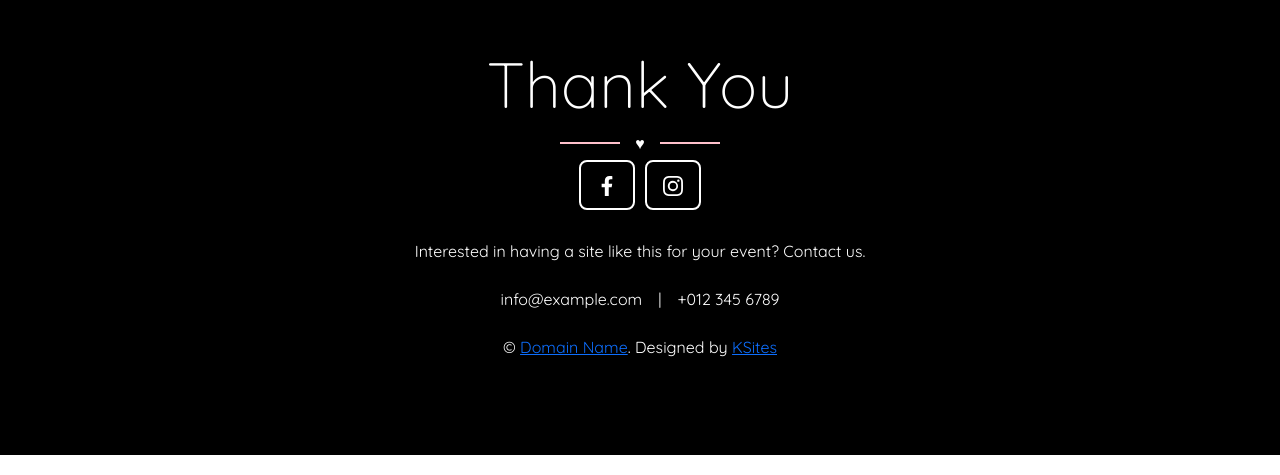
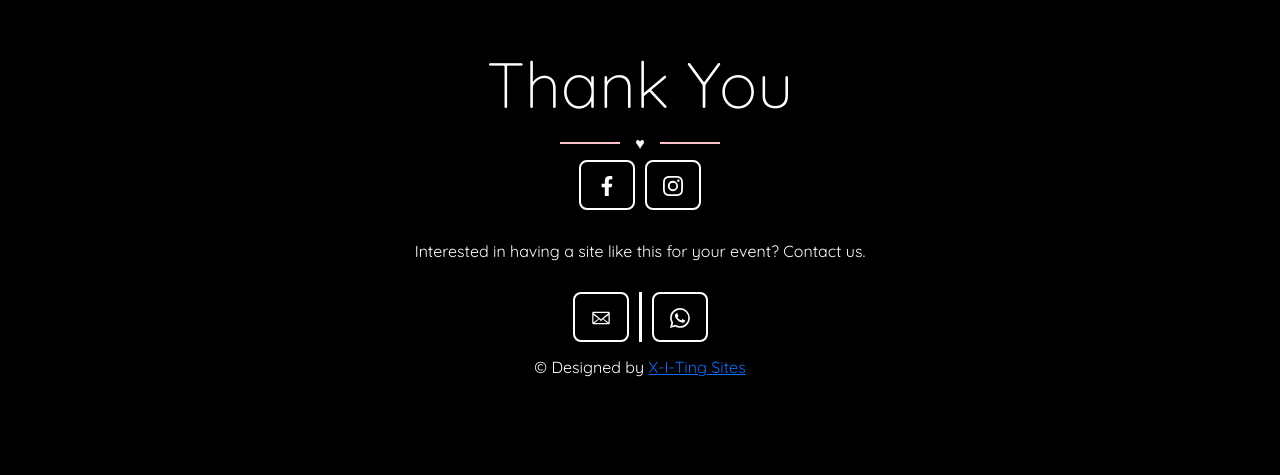
Before and after one commit to ZeroRex0126/weddingrsv, a Next.js app: page / in a window 1280 px wide. Shown: the part 4459-4934 px from the top of the page. Built offline with nearby package versions, Linux system fonts and the light colour scheme.

Commit message:
final commit

```diff
--- a/components/contact/contact.jsx
+++ b/components/contact/contact.jsx
@@ -1,6 +1,7 @@
 import styled from "styled-components";
-import { BsInstagram } from "react-icons/bs";
+import { BsInstagram, BsWhatsapp } from "react-icons/bs";
 import { FaFacebookF } from "react-icons/fa";
+import { GoMail } from "react-icons/go";
 import { Fade } from "react-awesome-reveal";
 import { fontColor, lineColor, primaryColor } from "../../libs/color";
 
@@ -13,6 +14,11 @@ const ContactComp = styled.div`
   align-items: center;
   background-color: ${primaryColor};
   color: ${fontColor};
+
+  .divider {
+    border-left: solid;
+    margin: 5px;
+  }
 
   .socialBtn {
     background: ${primaryColor};
@@ -68,7 +74,8 @@ const Contact = () => {
             </a> */}
               <a
                 className="socialBtn btn btn-lg btn-outline-light btn-lg-square mr-2"
-                href="#"
+                href="https://www.facebook.com/profile.php?id=100092525387923"
+                target="_blank"
               >
                 <FaFacebookF />
               </a>
@@ -80,7 +87,8 @@ const Contact = () => {
             </a> */}
               <a
                 className="socialBtn btn btn-lg btn-outline-light btn-lg-square"
-                href="#"
+                href="https://www.instagram.com/x_i_ting_sites/"
+                target="_blank"
               >
                 <BsInstagram />
               </a>
@@ -89,13 +97,31 @@ const Contact = () => {
               Interested in having a site like this for your event? Contact us.
             </p>
             <div className="d-flex justify-content-center py-2">
-              <p href="#">info@example.com</p>
-              <span className="px-3">|</span>
-              <p href="#">+012 345 6789</p>
+              <a
+                className="socialBtn btn btn-lg btn-outline-light btn-lg-square"
+                href="mailto: x.i.ting.sites@gmail.com"
+              >
+                <GoMail />
+              </a>
+              <span className=" divider"></span>
+              <a
+                className="socialBtn btn btn-lg btn-outline-light btn-lg-square"
+                href="https://api.whatsapp.com/send?phone=27823233880&text=Hello%20%F0%9F%91%8B%0A%0AI%20am%20interested%20in%20a%20RSVP%2Fany%20website%F0%9F%98%84"
+                target="_blank"
+              >
+                <BsWhatsapp />
+              </a>
             </div>
             <p className="m-0">
-              &copy; <a className="text-primary">Domain Name</a>. Designed by{" "}
-              <a className="text-primary">KSites</a>
+              {/* &copy; <a className="text-primary">Domain Name</a>. Designed by{" "} */}
+              &copy; Designed by{" "}
+              <a
+                className="text-primary"
+                href="https://www.instagram.com/x_i_ting_sites/"
+                target="_blank"
+              >
+                X-I-Ting Sites
+              </a>
             </p>
           </Fade>
         </div>
--- a/components/rsvp/rsvp.jsx
+++ b/components/rsvp/rsvp.jsx
@@ -126,7 +126,7 @@ const RSVP = ({ webSiteSetting }) => {
 
     btn.replaceChild(spinner, btn.childNodes[0]);
     if (btoa(pin) === webSiteSetting.pin && email && validateEmail(email)) {
-      let data = await findReservationData(email);
+      let data = await findReservationData(email.toLowerCase());
       if (data._id) {
         setDataID(data._id);
         setName(data.name);
@@ -186,7 +186,7 @@ const RSVP = ({ webSiteSetting }) => {
       btn.replaceChild(spinner, btn.childNodes[0]);
 
       if (dataID !== "") {
-        let resData = await findReservationDataByEmail(email);
+        let resData = await findReservationDataByEmail(email.toLowerCase());
         if (resData._id && resData._id !== dataID) {
           setCompleteMessage("Email Already in use");
           emailInUse = true;
@@ -196,7 +196,7 @@ const RSVP = ({ webSiteSetting }) => {
             name: name,
             surname: surname,
             phoneNr: contactNo,
-            email: email,
+            email: email.toLowerCase(),
             attending: attendance,
             amount: parseInt(amount),
             comment: message,
@@ -212,7 +212,7 @@ const RSVP = ({ webSiteSetting }) => {
           }
         }
       } else {
-        let resData = await findReservationDataByEmail(email);
+        let resData = await findReservationDataByEmail(email.toLowerCase());
         if (resData._id) {
           setCompleteMessage("Email Already in use");
           emailInUse = true;
@@ -221,7 +221,7 @@ const RSVP = ({ webSiteSetting }) => {
             name: name,
             surname: surname,
             phoneNr: contactNo,
-            email: email,
+            email: email.toLowerCase(),
             attending: attendance,
             amount: parseInt(amount),
             comment: message,
--- a/pages/portal/home.jsx
+++ b/pages/portal/home.jsx
@@ -619,7 +619,7 @@ const PortalHome = ({ GetData, reservation }) => {
             surname,
             amount,
             contactNo,
-            email,
+            email.toLowerCase(),
             attendance,
             message
           );
```
Also changed, not shown: pages/portal/index.jsx (+34 -4 lines), pages/portal/portalComp/sideNav/sideNav.jsx (+19 -0 lines).
